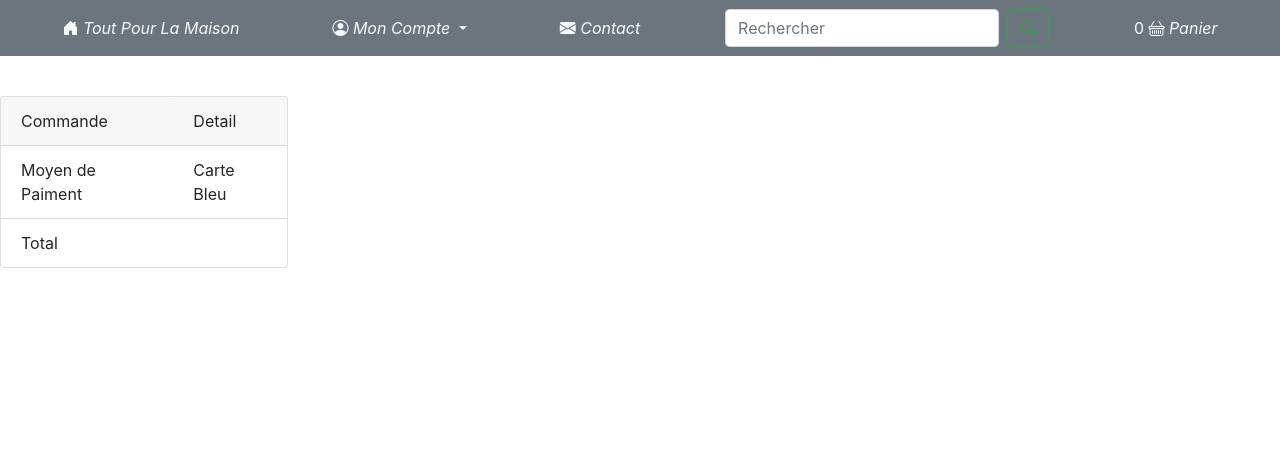
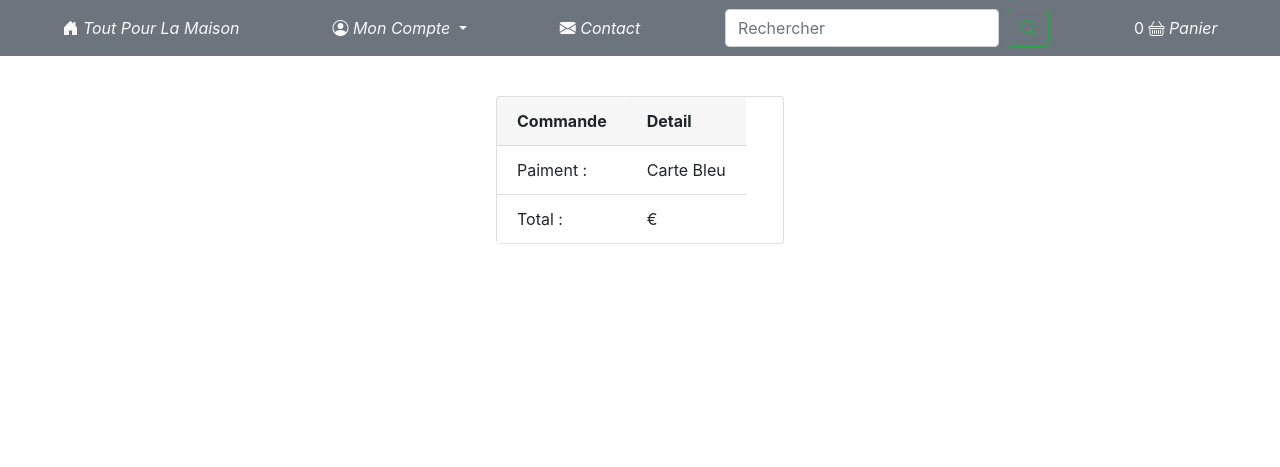
Before and after one commit to robin-papazian/boutique, a PHP site: page /index.php?view=orders in a window 1280 px wide. Shown: the top 467 px of the page. Run offline with PHP 8.4, Linux system fonts and the light colour scheme; data that the repository does not hold is empty; some libraries are stand-ins or nearby versions.

Commit message:
center div for historique

```diff
--- a/Views/Html/historique.php
+++ b/Views/Html/historique.php
@@ -1,3 +1,4 @@
+<div class='d-flex justify-content-center'>
     <div class="card" style="width: 18rem;">
         <div class="card-header">
             Historique d'Achat
@@ -8,3 +9,4 @@
             <?php endforeach ;?>
         </ul>
     </div>
+</div>
--- a/Views/Html/orders.php
+++ b/Views/Html/orders.php
@@ -11,35 +11,36 @@ if (isset($_GET['detail']))
 
 ?>
 
+<div class='d-flex justify-content-center'>
     <div class="card " style="width: 18rem;">
       <div class='d-flex'>
            <div>
                <div class="card-header">
-               Commande
+                   <strong>Commande</strong>
                </div>
                <ul class="list-group list-group-flush">
                    <?php foreach($order as $detail) :?>
-               <li class="list-group-item"><?= $detail['products_name']?> × <?=$detail['paniers_quantity']?></li>
+                   <li class="list-group-item"><strong><?= $detail['products_name']?></strong> × <?=$detail['paniers_quantity']?> </li>
                    <?php endforeach ; ?>
-               <li class="list-group-item">Moyen de Paiment</li>
-               <li class="list-group-item">Total</li>
+                   <li class="list-group-item">Paiment :</li>
+                   <li class="list-group-item">Total :</li>
                </ul>
            </div>
            <div>
                <div class="card-header">
-               Detail
+                   <strong>Detail</strong>
                </div>
                <ul class="list-group list-group-flush">
                    <?php foreach($order as $detail) : $total += $detail['products_price'] * $detail['paniers_quantity']?>
-               <li class="list-group-item"><?= $detail['products_price'] * $detail['paniers_quantity']?></li>
+                   <li class="list-group-item"><?= $detail['products_price'] * $detail['paniers_quantity']?> €</li>
                    <?php endforeach ; ?>
                    <li class="list-group-item">Carte Bleu</li>
-               <li class="list-group-item"><?= $total?></li>
+                   <li class="list-group-item"><?= $total?> €</li>
 
                </ul>
            </div>
        </div>
-
+    </div>
 
 
 </div>
```
Lines whose indentation alone changed are shown as unchanged.
